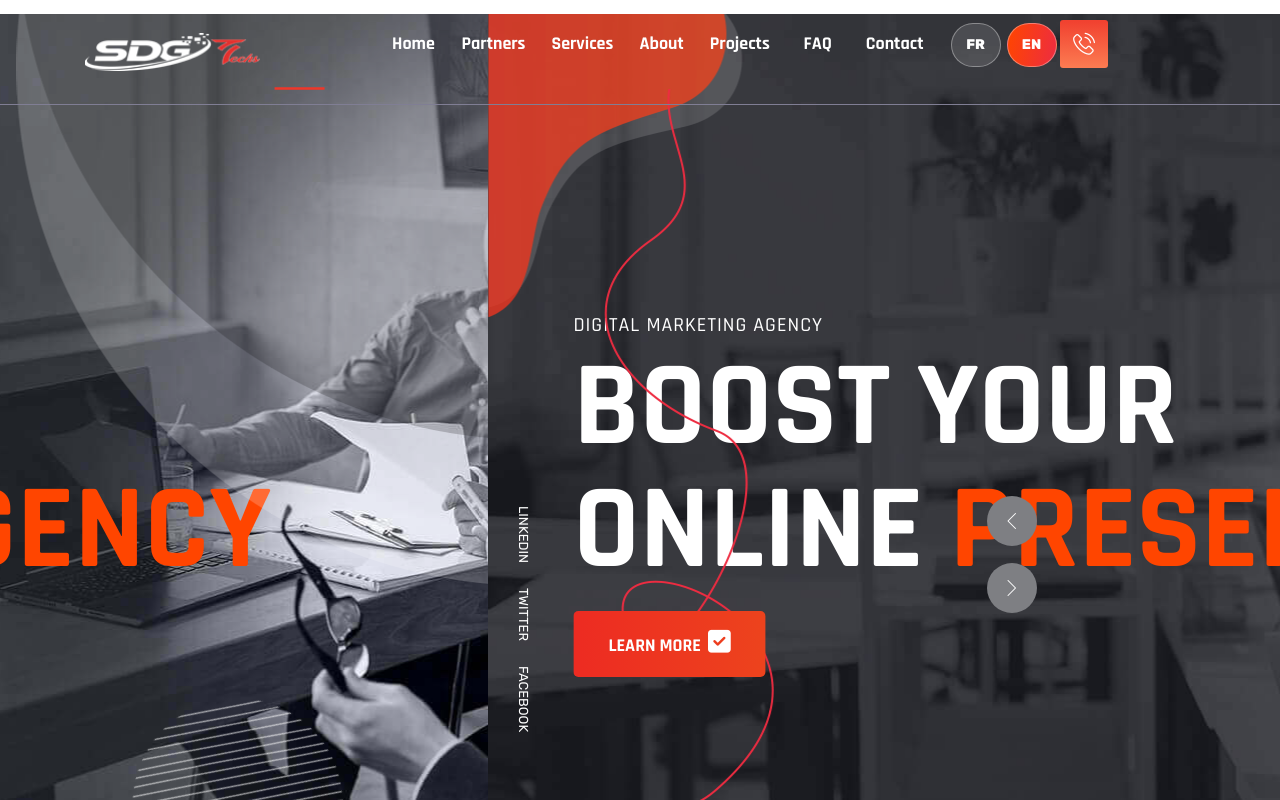
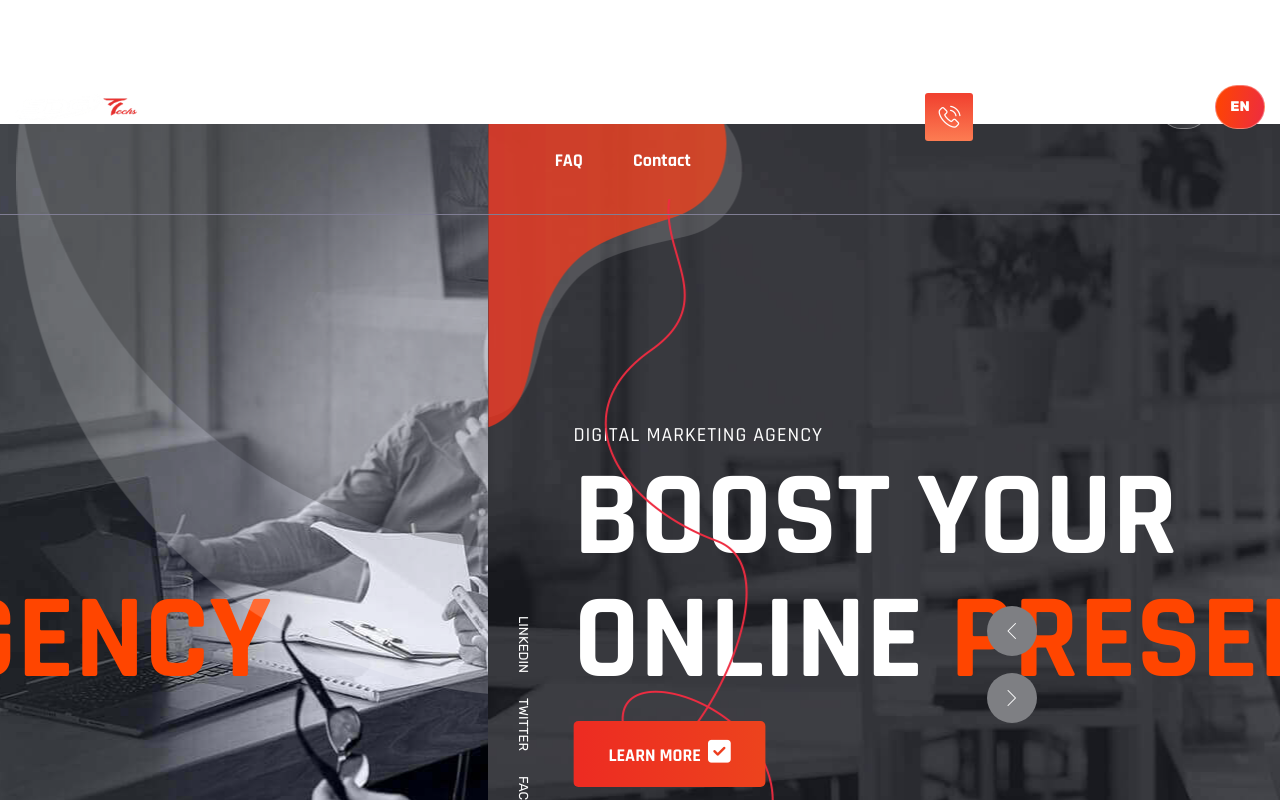
Before and after one commit to Zelyanne/digitaltechs-main, a React (Vite) app: page / in a window 1280 px wide. Shown: the top 800 px of the page. Built offline with nearby package versions, Linux system fonts and the light colour scheme.

Commit message:
Improve header - sticky animation, mobile menu, better layout

```diff
--- a/public/sample/assets/css/responsive.css
+++ b/public/sample/assets/css/responsive.css
@@ -19,6 +19,129 @@
   display: grid;
   grid-template-columns: repeat(auto-fit, minmax(280px, 1fr));
   gap: 24px;
+}
+
+/* ========== HEADER IMPROVEMENTS ========== */
+
+/* Sticky header transitions */
+#sticky-header {
+  transition: all 0.3s ease-in-out;
+  z-index: 10000;
+}
+
+#sticky-header.sticky {
+  position: fixed;
+  top: 0;
+  left: 0;
+  right: 0;
+  background: rgba(12, 25, 35, 0.98);
+  box-shadow: 0 2px 20px rgba(0, 0, 0, 0.15);
+  animation: slideDown 0.3s ease-out;
+}
+
+@keyframes slideDown {
+  from {
+    transform: translateY(-100%);
+    opacity: 0;
+  }
+  to {
+    transform: translateY(0);
+    opacity: 1;
+  }
+}
+
+/* Desktop header layout */
+#sticky-header .container {
+  max-width: 100%;
+  padding: 0 15px;
+}
+
+#sticky-header .row {
+  display: flex;
+  align-items: center;
+  justify-content: space-between;
+}
+
+#sticky-header .col-lg-3 {
+  flex: 0 0 auto;
+  width: auto;
+}
+
+#sticky-header .col-lg-9 {
+  flex: 1;
+  display: flex;
+  align-items: center;
+  justify-content: flex-end;
+}
+
+/* Navigation improvements */
+.techno_menu {
+  display: flex;
+  align-items: center;
+  gap: 20px;
+}
+
+.nav_scroll {
+  display: flex;
+  align-items: center;
+  gap: 4px;
+  list-style: none;
+  margin: 0;
+  padding: 0;
+}
+
+.nav_scroll li a {
+  padding: 10px 12px;
+  font-size: 15px;
+  font-weight: 600;
+  text-decoration: none;
+  transition: all 0.2s ease;
+  white-space: nowrap;
+}
+
+/* Phone number in header */
+.header-contact {
+  display: flex;
+  align-items: center;
+  gap: 8px;
+}
+
+.header-contact i {
+  font-size: 18px;
+}
+
+.header-contact-text {
+  display: flex;
+  flex-direction: column;
+}
+
+.header-contact-text p {
+  font-size: 11px;
+  margin: 0;
+  opacity: 0.8;
+}
+
+.header-contact-text h2 {
+  font-size: 14px;
+  font-weight: 700;
+  margin: 0;
+}
+
+/* Language switcher positioning */
+#sticky-header .sdg-language-switcher {
+  display: flex;
+  align-items: center;
+  gap: 4px;
+}
+
+#sticky-header .sdg-language-switcher button {
+  padding: 6px 10px;
+  font-size: 12px;
+}
+
+/* Lines decoration */
+.lines.style-three {
+  display: none;
 }
 
 /* Services section - override Bootstrap grid */
@@ -178,6 +301,77 @@ p {
   padding-top: 50px;
 }
 
+/* ===== MOBILE HEADER STYLES ===== */
+@media (max-width: 991px) {
+  /* Hide desktop header on mobile */
+  #sticky-header {
+    display: none !important;
+  }
+
+  /* Mobile menu styles */
+  .mobile-menu-area {
+    display: block !important;
+    position: fixed;
+    top: 0;
+    left: 0;
+    right: 0;
+    z-index: 10001;
+    background: #0c1923;
+    box-shadow: 0 2px 10px rgba(0, 0, 0, 0.3);
+  }
+
+  /* Mobile menu toggle button */
+  .meanmenu-reveal {
+    display: block !important;
+  }
+
+  /* Mobile nav links */
+  .mobile-menu .nav_scroll {
+    flex-direction: column;
+    padding: 20px 0;
+  }
+
+  .mobile-menu .nav_scroll li {
+    width: 100%;
+  }
+
+  .mobile-menu .nav_scroll li a {
+    display: block;
+    padding: 14px 20px;
+    font-size: 16px;
+    font-weight: 600;
+    color: #fff;
+    text-decoration: none;
+    border-bottom: 1px solid rgba(255, 255, 255, 0.1);
+  }
+
+  .mobile-menu .nav_scroll li a:hover {
+    background: rgba(255, 255, 255, 0.1);
+    color: #e1193a;
+  }
+
+  /* Mobile language switcher */
+  .mobile-menu .sdg-language-switcher {
+    padding: 15px 20px;
+    border-top: 1px solid rgba(255, 255, 255, 0.1);
+  }
+
+  .mobile-menu .sdg-language-switcher button {
+    min-width: 60px;
+    min-height: 44px;
+    font-size: 14px;
+    font-weight: 700;
+  }
+}
+
+/* Tablet styles */
+@media (min-width: 768px) and (max-width: 991px) {
+  .mobile-menu .nav_scroll li a {
+    font-size: 15px;
+    padding: 12px 25px;
+  }
+}
+
 /* Make sure slider text is readable on mobile */
 .slider-content h1 {
   font-size: clamp(24px, 6vw, 40px);
--- a/src/assets/css/responsive.css
+++ b/src/assets/css/responsive.css
@@ -19,6 +19,129 @@
   display: grid;
   grid-template-columns: repeat(auto-fit, minmax(280px, 1fr));
   gap: 24px;
+}
+
+/* ========== HEADER IMPROVEMENTS ========== */
+
+/* Sticky header transitions */
+#sticky-header {
+  transition: all 0.3s ease-in-out;
+  z-index: 10000;
+}
+
+#sticky-header.sticky {
+  position: fixed;
+  top: 0;
+  left: 0;
+  right: 0;
+  background: rgba(12, 25, 35, 0.98);
+  box-shadow: 0 2px 20px rgba(0, 0, 0, 0.15);
+  animation: slideDown 0.3s ease-out;
+}
+
+@keyframes slideDown {
+  from {
+    transform: translateY(-100%);
+    opacity: 0;
+  }
+  to {
+    transform: translateY(0);
+    opacity: 1;
+  }
+}
+
+/* Desktop header layout */
+#sticky-header .container {
+  max-width: 100%;
+  padding: 0 15px;
+}
+
+#sticky-header .row {
+  display: flex;
+  align-items: center;
+  justify-content: space-between;
+}
+
+#sticky-header .col-lg-3 {
+  flex: 0 0 auto;
+  width: auto;
+}
+
+#sticky-header .col-lg-9 {
+  flex: 1;
+  display: flex;
+  align-items: center;
+  justify-content: flex-end;
+}
+
+/* Navigation improvements */
+.techno_menu {
+  display: flex;
+  align-items: center;
+  gap: 20px;
+}
+
+.nav_scroll {
+  display: flex;
+  align-items: center;
+  gap: 4px;
+  list-style: none;
+  margin: 0;
+  padding: 0;
+}
+
+.nav_scroll li a {
+  padding: 10px 12px;
+  font-size: 15px;
+  font-weight: 600;
+  text-decoration: none;
+  transition: all 0.2s ease;
+  white-space: nowrap;
+}
+
+/* Phone number in header */
+.header-contact {
+  display: flex;
+  align-items: center;
+  gap: 8px;
+}
+
+.header-contact i {
+  font-size: 18px;
+}
+
+.header-contact-text {
+  display: flex;
+  flex-direction: column;
+}
+
+.header-contact-text p {
+  font-size: 11px;
+  margin: 0;
+  opacity: 0.8;
+}
+
+.header-contact-text h2 {
+  font-size: 14px;
+  font-weight: 700;
+  margin: 0;
+}
+
+/* Language switcher positioning */
+#sticky-header .sdg-language-switcher {
+  display: flex;
+  align-items: center;
+  gap: 4px;
+}
+
+#sticky-header .sdg-language-switcher button {
+  padding: 6px 10px;
+  font-size: 12px;
+}
+
+/* Lines decoration */
+.lines.style-three {
+  display: none;
 }
 
 /* Services section - override Bootstrap grid */
@@ -178,6 +301,77 @@ p {
   padding-top: 50px;
 }
 
+/* ===== MOBILE HEADER STYLES ===== */
+@media (max-width: 991px) {
+  /* Hide desktop header on mobile */
+  #sticky-header {
+    display: none !important;
+  }
+
+  /* Mobile menu styles */
+  .mobile-menu-area {
+    display: block !important;
+    position: fixed;
+    top: 0;
+    left: 0;
+    right: 0;
+    z-index: 10001;
+    background: #0c1923;
+    box-shadow: 0 2px 10px rgba(0, 0, 0, 0.3);
+  }
+
+  /* Mobile menu toggle button */
+  .meanmenu-reveal {
+    display: block !important;
+  }
+
+  /* Mobile nav links */
+  .mobile-menu .nav_scroll {
+    flex-direction: column;
+    padding: 20px 0;
+  }
+
+  .mobile-menu .nav_scroll li {
+    width: 100%;
+  }
+
+  .mobile-menu .nav_scroll li a {
+    display: block;
+    padding: 14px 20px;
+    font-size: 16px;
+    font-weight: 600;
+    color: #fff;
+    text-decoration: none;
+    border-bottom: 1px solid rgba(255, 255, 255, 0.1);
+  }
+
+  .mobile-menu .nav_scroll li a:hover {
+    background: rgba(255, 255, 255, 0.1);
+    color: #e1193a;
+  }
+
+  /* Mobile language switcher */
+  .mobile-menu .sdg-language-switcher {
+    padding: 15px 20px;
+    border-top: 1px solid rgba(255, 255, 255, 0.1);
+  }
+
+  .mobile-menu .sdg-language-switcher button {
+    min-width: 60px;
+    min-height: 44px;
+    font-size: 14px;
+    font-weight: 700;
+  }
+}
+
+/* Tablet styles */
+@media (min-width: 768px) and (max-width: 991px) {
+  .mobile-menu .nav_scroll li a {
+    font-size: 15px;
+    padding: 12px 25px;
+  }
+}
+
 /* Make sure slider text is readable on mobile */
 .slider-content h1 {
   font-size: clamp(24px, 6vw, 40px);
```
